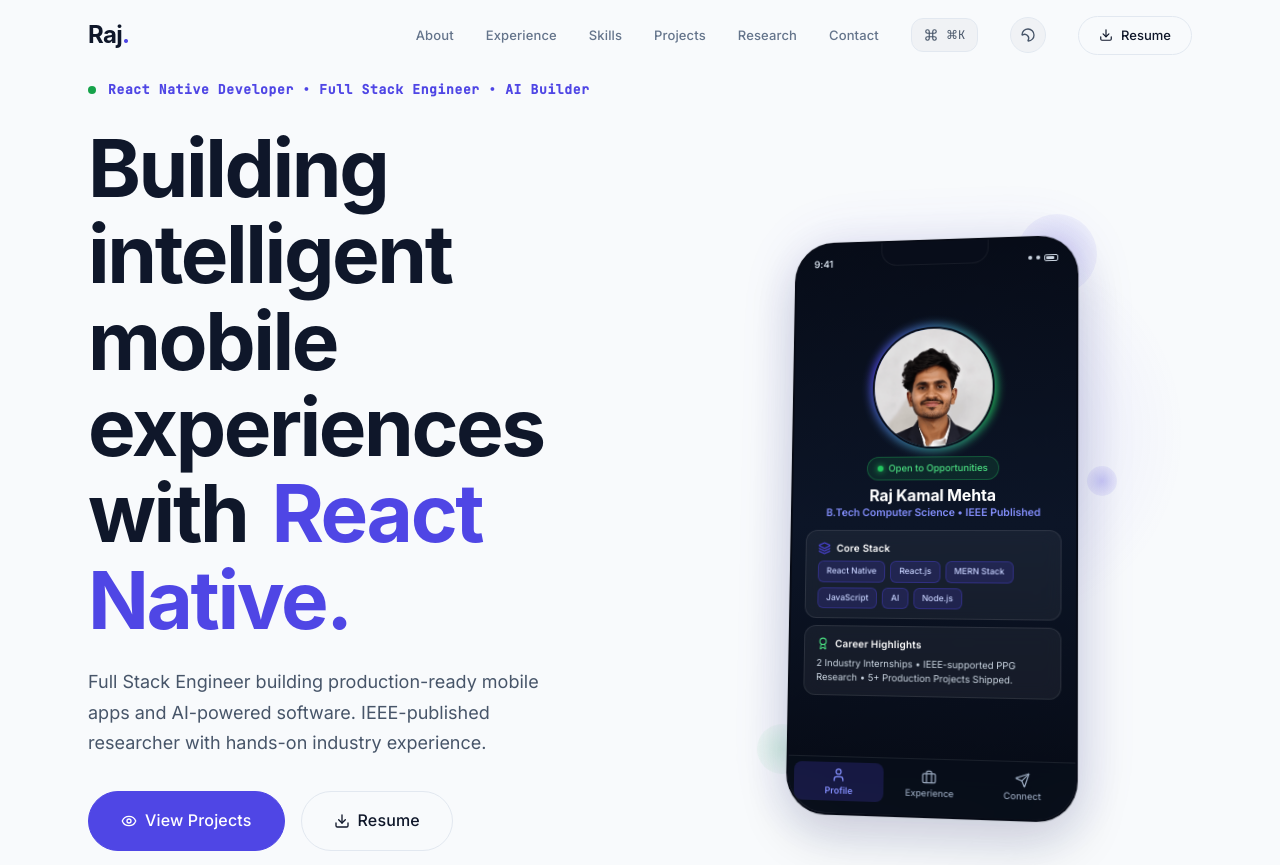
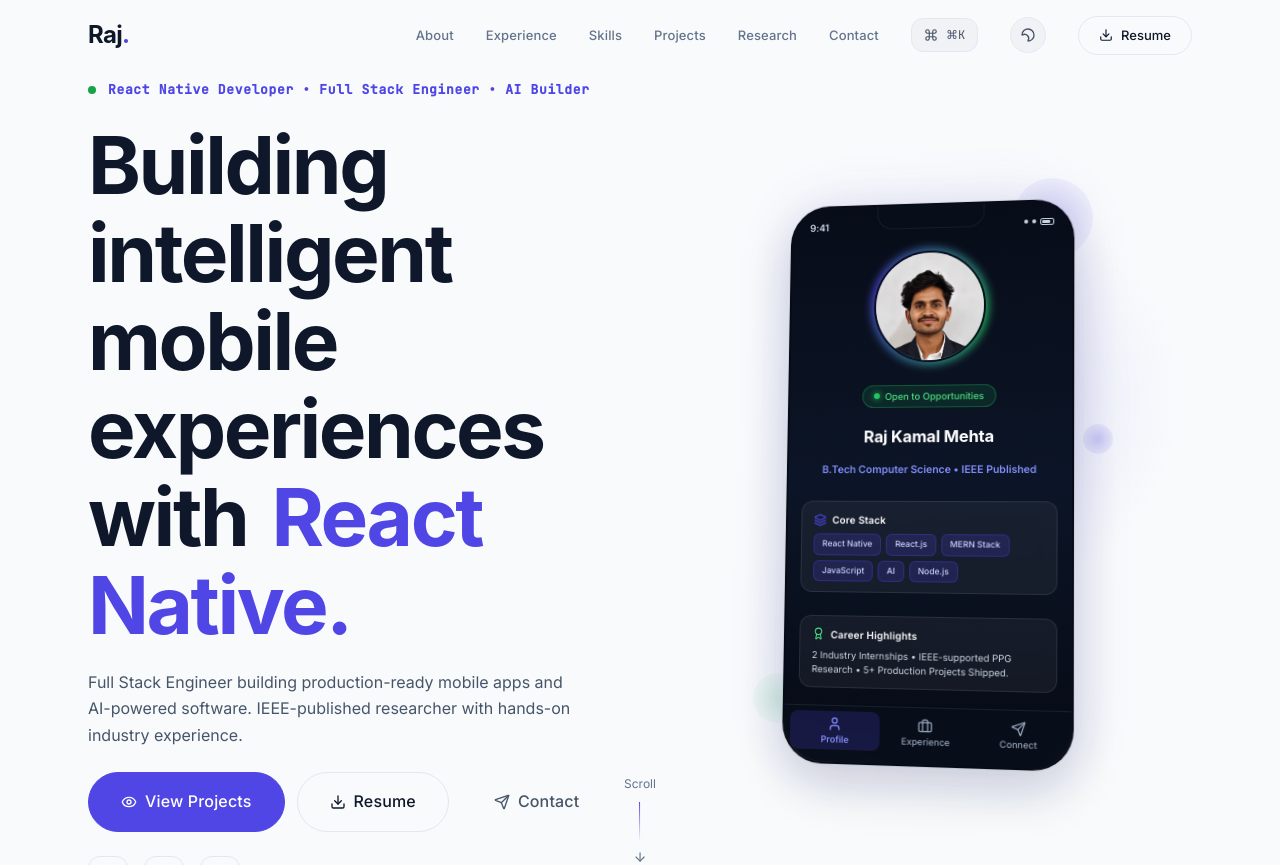
Before and after one commit to Rajkamal08/Portfolio, a React (Vite) app: page / in a window 1280 px wide. Shown: the top 865 px of the page. Built offline with nearby package versions, Linux system fonts and the light colour scheme; a web font is replaced by a local one.

Commit message:
style: balance spacing, margins, and vertical rhythm across resume.tex and hero section

```diff
--- a/src/sections/Hero/Hero.module.css
+++ b/src/sections/Hero/Hero.module.css
@@ -10,7 +10,7 @@
 .heroInner {
   display: grid;
   grid-template-columns: 1fr 1fr;
-  gap: var(--space-16);
+  gap: var(--space-12);
   align-items: center;
   width: 100%;
   max-width: var(--max-width);
@@ -29,7 +29,7 @@
   color: var(--accent);
   font-weight: 600;
   letter-spacing: 0.05em;
-  margin-bottom: var(--space-6);
+  margin-bottom: var(--space-5);
   display: flex;
   align-items: center;
   gap: var(--space-3);
@@ -48,9 +48,9 @@
   font-size: var(--text-hero);
   font-weight: 700;
   color: var(--primary);
-  line-height: 1.08;
+  line-height: 1.1;
   letter-spacing: -0.03em;
-  margin-bottom: var(--space-6);
+  margin-bottom: var(--space-5);
 }
 
 .heroWord {
@@ -64,24 +64,24 @@
 }
 
 .heroDescription {
-  font-size: var(--text-md);
+  font-size: var(--text-base);
   color: var(--secondary);
-  line-height: 1.7;
-  max-width: 480px;
-  margin-bottom: var(--space-8);
+  line-height: 1.65;
+  max-width: 490px;
+  margin-bottom: var(--space-6);
 }
 
 .heroCtas {
   display: flex;
   flex-wrap: wrap;
-  gap: var(--space-4);
-  margin-bottom: var(--space-8);
+  gap: var(--space-3);
+  margin-bottom: var(--space-6);
 }
 
 .heroSocial {
   display: flex;
   align-items: center;
-  gap: var(--space-5);
+  gap: var(--space-4);
 }
 
 .socialLink {
@@ -115,7 +115,7 @@
   align-items: center;
   justify-content: center;
   z-index: 1;
-  margin-top: -30px;
+  margin-top: -15px;
 }
 
 .phoneWrapper {
@@ -130,7 +130,7 @@
   --phone-text-muted: #94A3B8;
   position: relative;
   width: 290px;
-  height: 580px;
+  height: 565px;
   background: #080d1a;
   border-radius: 40px;
   border: 2px solid rgba(255, 255, 255, 0.12);
@@ -250,16 +250,16 @@
 
 .tabContentProfile {
   flex: 1;
-  justify-content: center;
-  padding: 4px 0;
+  justify-content: space-around;
+  padding: 2px 0;
 }
 
 /* TAB 1: Developer Profile Styling */
 .avatarContainer {
   position: relative;
-  width: 124px;
-  height: 124px;
-  margin-top: 0;
+  width: 114px;
+  height: 114px;
+  margin-top: 2px;
   margin-bottom: 8px;
   border-radius: 50%;
   display: flex;
@@ -293,7 +293,7 @@
   display: inline-flex;
   align-items: center;
   gap: 5px;
-  padding: 3px 10px;
+  padding: 3px 11px;
   background: rgba(34, 197, 94, 0.12);
   border: 1px solid rgba(34, 197, 94, 0.3);
   border-radius: var(--radius-full);
@@ -314,7 +314,7 @@
 
 .profileName {
   font-family: var(--font-display);
-  font-size: 16px;
+  font-size: 16.5px;
   font-weight: 700;
   color: var(--phone-text-main);
   margin: 0 0 2px;
@@ -329,7 +329,7 @@
   margin: 0 0 10px;
   text-align: center;
   line-height: 1.35;
-  max-width: 220px;
+  max-width: 230px;
 }
 
 .profileCard {
@@ -337,8 +337,8 @@
   background: rgba(255, 255, 255, 0.05);
   border: 1px solid rgba(255, 255, 255, 0.09);
   border-radius: 12px;
-  padding: 9px 12px;
-  margin-bottom: 7px;
+  padding: 10px 12px;
+  margin-bottom: 8px;
   backdrop-filter: blur(8px);
 }
 
@@ -350,7 +350,7 @@
   display: flex;
   align-items: center;
   gap: 6px;
-  margin-bottom: 5px;
+  margin-bottom: 6px;
 }
 
 .cardHeaderIconAccent {
@@ -399,7 +399,7 @@
   font-size: 16px;
   font-weight: 700;
   color: var(--phone-text-main);
-  margin-top: 4px;
+  margin-top: 6px;
   margin-bottom: 2px;
 }
 
@@ -414,13 +414,17 @@
   background: rgba(255, 255, 255, 0.05);
   border: 1px solid rgba(255, 255, 255, 0.09);
   border-radius: 12px;
-  padding: 11px 12px;
-  margin-bottom: 8px;
+  padding: 12px 13px;
+  margin-bottom: 10px;
   backdrop-filter: blur(8px);
 }
 
+.phoneCard:last-child {
+  margin-bottom: 0;
+}
+
 .expCompany {
-  font-size: 11.5px;
+  font-size: 12px;
   font-weight: 700;
   color: var(--phone-text-main);
   margin-bottom: 2px;
@@ -435,14 +439,14 @@
 
 .expPills {
   display: flex;
-  gap: 4px;
+  gap: 5px;
   flex-wrap: wrap;
-  margin-bottom: 6px;
+  margin-bottom: 7px;
 }
 
 .expPill {
   font-size: 8px;
-  padding: 2px 6px;
+  padding: 2px 7px;
   border-radius: 4px;
   background: rgba(79, 70, 229, 0.16);
   color: #C7D2FE;
@@ -454,19 +458,19 @@
 .connectActions {
   display: flex;
   flex-direction: column;
-  gap: 7px;
+  gap: 8px;
   width: 100%;
-  margin-top: 4px;
+  margin-top: 6px;
 }
 
 .connectBtn {
   display: flex;
   align-items: center;
   justify-content: space-between;
-  padding: 9px 12px;
+  padding: 10px 13px;
   background: rgba(255, 255, 255, 0.05);
   border: 1px solid rgba(255, 255, 255, 0.09);
-  border-radius: 10px;
+  border-radius: 11px;
   color: var(--phone-text-main);
   font-size: 9.5px;
   font-weight: 500;
```
Also changed, not shown: 1 other file (tests, documents, lock files or other folders).
